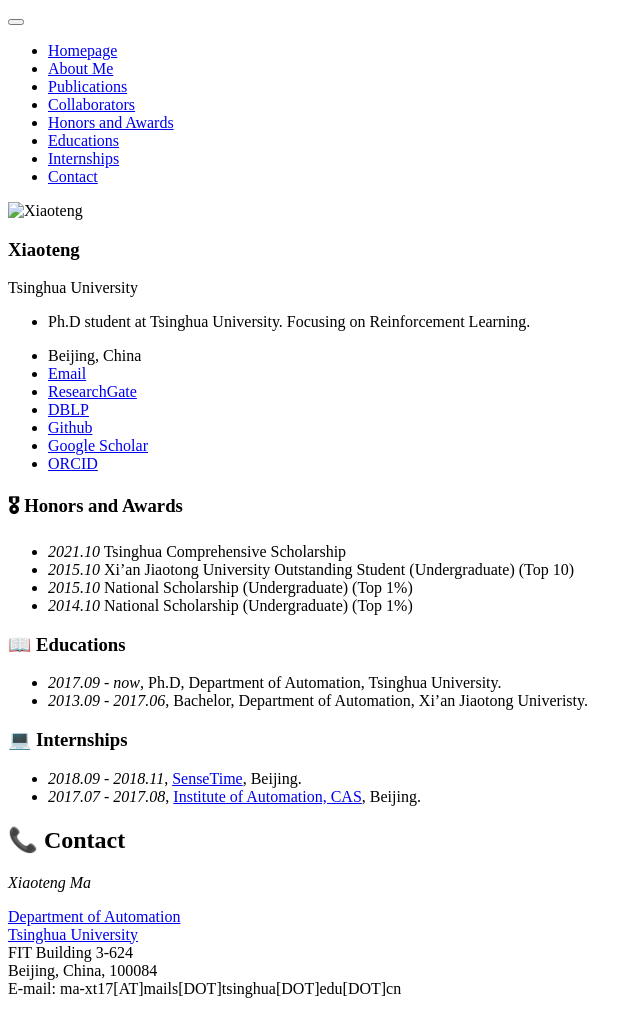
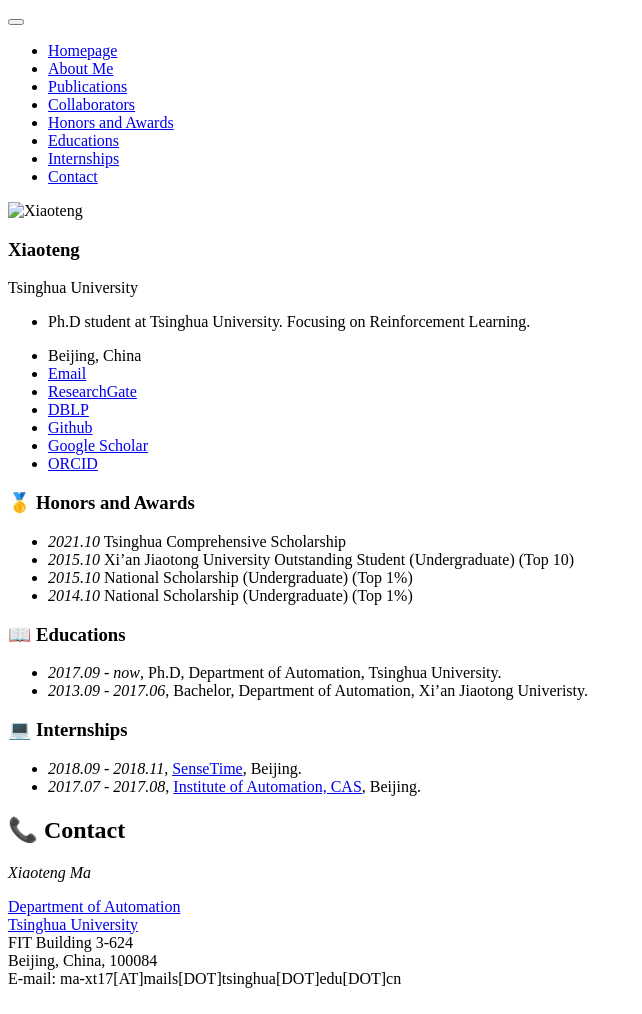
Before and after one commit to xtma/xtma.github.io, a Jekyll site: the page built from _pages/includes/other.md, in a window 1280 px wide. Shown: the whole page, without its empty margins (0-642 px from the left). Built offline with Jekyll 4.4.1, drawn with Linux system fonts in a browser that asks for light colours; our own code applies the rules of GitHub Pages for plain Markdown files.

```diff
--- a/_pages/includes/other.md
+++ b/_pages/includes/other.md
@@ -1,4 +1,4 @@
-# 🎖 Honors and Awards
+# 🥇 Honors and Awards
 - *2021.10* Tsinghua Comprehensive Scholarship
 - *2015.10* Xi'an Jiaotong University Outstanding Student (Undergraduate) (Top 10)
 - *2015.10* National Scholarship (Undergraduate) (Top 1%)
```
